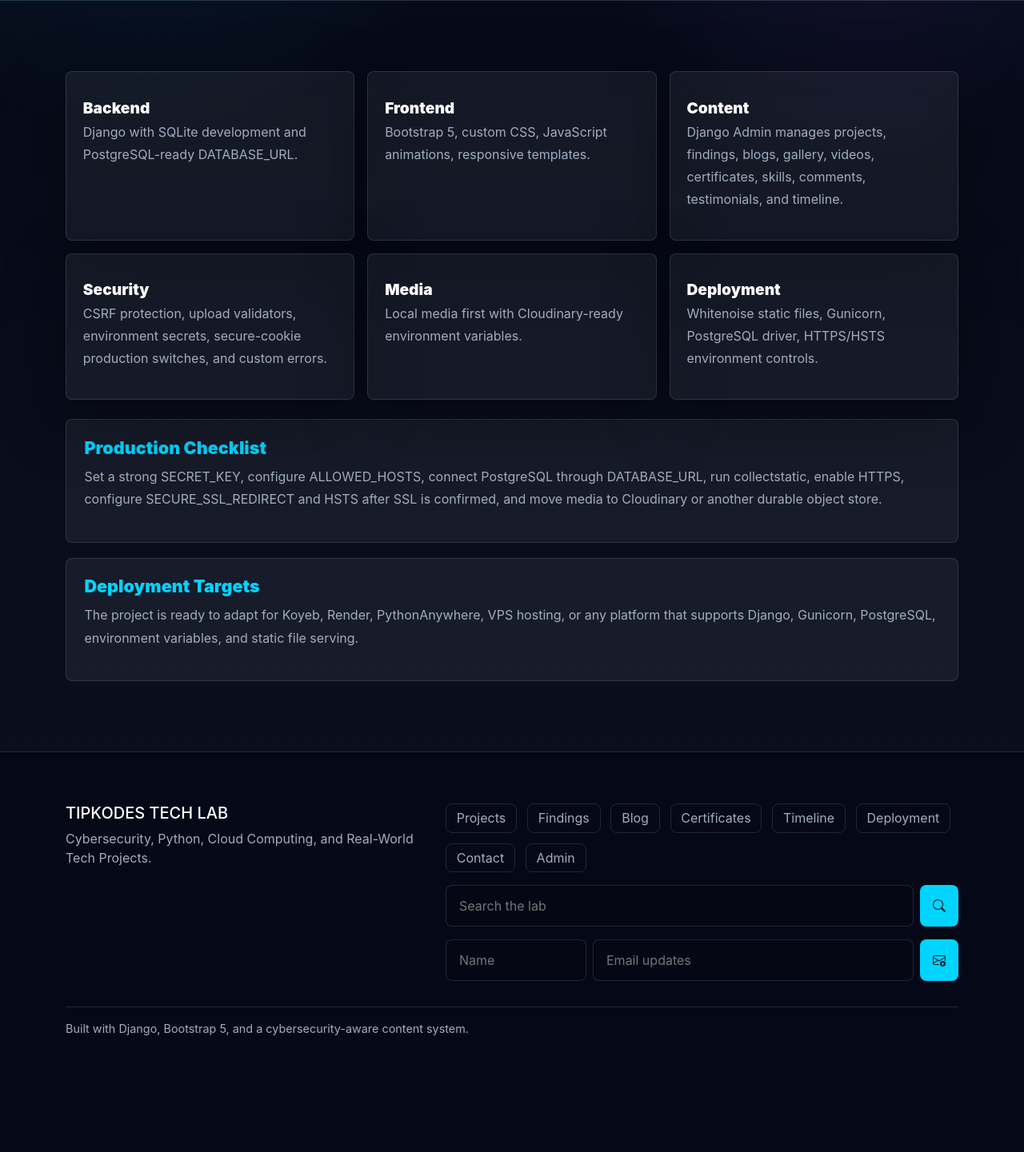
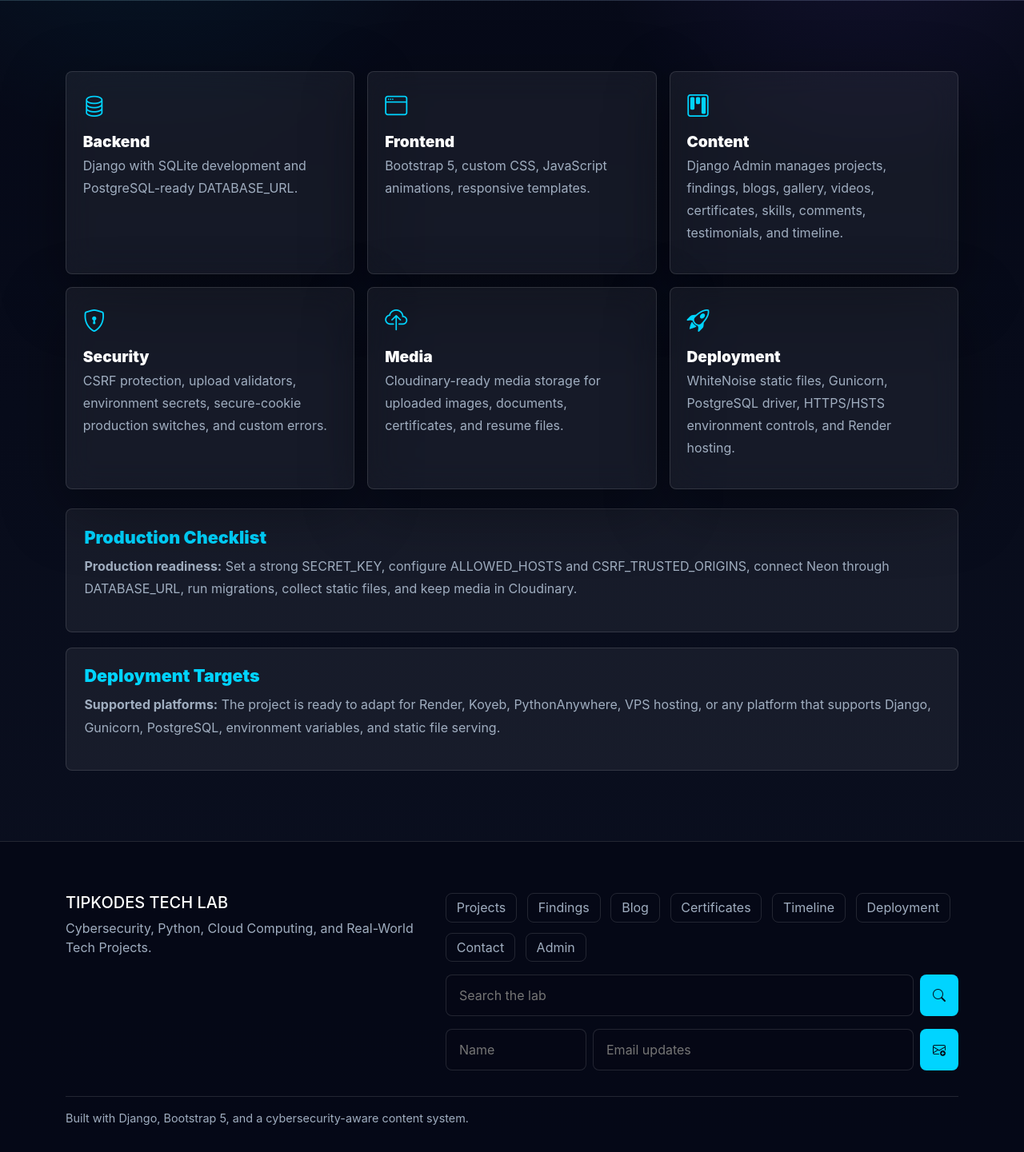
Before and after one commit to TipCodez/tipkodes_tech_lab, a Django app: page /deployment/ in a window 1280 px wide. Shown: the part 413-1854 px from the top of the page at 80% size. Before the commit the page ends 1708 px from the top, so only its background shows below. Run offline with Django 5.2, Linux system fonts and the light colour scheme; data comes from the database, SQL or seed files in the repository; data that the repository does not hold is empty.

Commit message:
Add admin-managed deployment content

```diff
--- a/core/models.py
+++ b/core/models.py
@@ -334,6 +334,27 @@ class ExternalProfile(TimeStampedModel):
         return f"{self.get_platform_display()} - {self.display_name}"
 
 
+class DeploymentEntry(TimeStampedModel):
+    class Section(models.TextChoices):
+        ARCHITECTURE = "architecture", "Architecture Card"
+        CHECKLIST = "checklist", "Production Checklist"
+        TARGET = "target", "Deployment Target"
+
+    section = models.CharField(max_length=30, choices=Section.choices, default=Section.ARCHITECTURE)
+    title = models.CharField(max_length=160)
+    description = models.TextField()
+    icon = models.CharField(max_length=80, blank=True, help_text="Optional Bootstrap Icon class, e.g. bi-cloud-check.")
+    sort_order = models.PositiveIntegerField(default=0)
+    is_active = models.BooleanField(default=True)
+
+    class Meta:
+        ordering = ["section", "sort_order", "title"]
+        verbose_name_plural = "Deployment entries"
+
+    def __str__(self):
+        return f"{self.get_section_display()} - {self.title}"
+
+
 class Skill(TimeStampedModel):
     class Level(models.TextChoices):
         BEGINNER = "Beginner", "Beginner"
--- a/core/views.py
+++ b/core/views.py
@@ -21,6 +21,7 @@ from .models import (
     Certificate,
     CloudPost,
     CyberFinding,
+    DeploymentEntry,
     ExternalProfile,
     GalleryImage,
     NewsletterSubscription,
@@ -417,15 +418,27 @@ def integrations(request):
 
 
 def deployment(request):
-    stack = [
-        ("Backend", "Django with SQLite development and PostgreSQL-ready DATABASE_URL."),
-        ("Frontend", "Bootstrap 5, custom CSS, JavaScript animations, responsive templates."),
-        ("Content", "Django Admin manages projects, findings, blogs, gallery, videos, certificates, skills, comments, testimonials, and timeline."),
-        ("Security", "CSRF protection, upload validators, environment secrets, secure-cookie production switches, and custom errors."),
-        ("Media", "Local media first with Cloudinary-ready environment variables."),
-        ("Deployment", "Whitenoise static files, Gunicorn, PostgreSQL driver, HTTPS/HSTS environment controls."),
+    entries = DeploymentEntry.objects.filter(is_active=True)
+    architecture = entries.filter(section=DeploymentEntry.Section.ARCHITECTURE)
+    checklist = entries.filter(section=DeploymentEntry.Section.CHECKLIST)
+    targets = entries.filter(section=DeploymentEntry.Section.TARGET)
+    fallback_architecture = [
+        {"title": "Backend", "description": "Django with SQLite development and PostgreSQL-ready DATABASE_URL.", "icon": ""},
+        {"title": "Frontend", "description": "Bootstrap 5, custom CSS, JavaScript animations, responsive templates.", "icon": ""},
+        {"title": "Content", "description": "Django Admin manages projects, findings, blogs, gallery, videos, certificates, skills, comments, testimonials, and timeline.", "icon": ""},
+        {"title": "Security", "description": "CSRF protection, upload validators, environment secrets, secure-cookie production switches, and custom errors.", "icon": ""},
+        {"title": "Media", "description": "Local media first with Cloudinary-ready environment variables.", "icon": ""},
+        {"title": "Deployment", "description": "Whitenoise static files, Gunicorn, PostgreSQL driver, HTTPS/HSTS environment controls.", "icon": ""},
     ]
-    return render(request, "deployment.html", {"stack": stack})
+    return render(
+        request,
+        "deployment.html",
+        {
+            "architecture_entries": architecture or fallback_architecture,
+            "checklist_entries": checklist,
+            "target_entries": targets,
+        },
+    )
 
 
 def subscribe_newsletter(request):
--- a/static/css/style.css
+++ b/static/css/style.css
@@ -413,6 +413,7 @@ h1, h2, h3 { letter-spacing: 0; }
 .testimonial-card p, .architecture-card p, .timeline-item p { color: var(--muted); line-height: 1.75; }
 .testimonial-card h2, .architecture-card h2, .timeline-item h2 { font-size: 1.2rem; font-weight: 900; margin: 0.8rem 0 0.25rem; }
 .testimonial-card span, .timeline-item span { color: var(--green); font-weight: 800; font-size: 0.9rem; }
+.architecture-card > i { color: var(--cyan); font-size: 1.75rem; }
 .timeline-list { position: relative; display: grid; gap: 1rem; }
 .timeline-item {
   display: grid;
--- a/templates/deployment.html
+++ b/templates/deployment.html
@@ -5,21 +5,30 @@
 <section class="section-pad">
   <div class="container">
     <div class="architecture-grid">
-      {% for title, description in stack %}
+      {% for entry in architecture_entries %}
         <article class="glass-card architecture-card reveal">
-          <h2>{{ title }}</h2>
-          <p>{{ description }}</p>
+          {% if entry.icon %}<i class="bi {{ entry.icon }}"></i>{% endif %}
+          <h2>{{ entry.title }}</h2>
+          <p>{{ entry.description }}</p>
         </article>
       {% endfor %}
     </div>
     <div class="content-stack mt-4">
       <section>
         <h2>Production Checklist</h2>
-        <p>Set a strong SECRET_KEY, configure ALLOWED_HOSTS, connect PostgreSQL through DATABASE_URL, run collectstatic, enable HTTPS, configure SECURE_SSL_REDIRECT and HSTS after SSL is confirmed, and move media to Cloudinary or another durable object store.</p>
+        {% for entry in checklist_entries %}
+          <p><strong>{{ entry.title }}:</strong> {{ entry.description }}</p>
+        {% empty %}
+          <p>Set a strong SECRET_KEY, configure ALLOWED_HOSTS, connect PostgreSQL through DATABASE_URL, run collectstatic, enable HTTPS, configure SECURE_SSL_REDIRECT and HSTS after SSL is confirmed, and move media to Cloudinary or another durable object store.</p>
+        {% endfor %}
       </section>
       <section>
         <h2>Deployment Targets</h2>
-        <p>The project is ready to adapt for Koyeb, Render, PythonAnywhere, VPS hosting, or any platform that supports Django, Gunicorn, PostgreSQL, environment variables, and static file serving.</p>
+        {% for entry in target_entries %}
+          <p><strong>{{ entry.title }}:</strong> {{ entry.description }}</p>
+        {% empty %}
+          <p>The project is ready to adapt for Koyeb, Render, PythonAnywhere, VPS hosting, or any platform that supports Django, Gunicorn, PostgreSQL, environment variables, and static file serving.</p>
+        {% endfor %}
       </section>
     </div>
   </div>
```
Also changed, not shown: core/admin.py (+10 -0 lines), core/migrations/0005_deploymententry_alter_profile_full_name_and_more.py (added).
